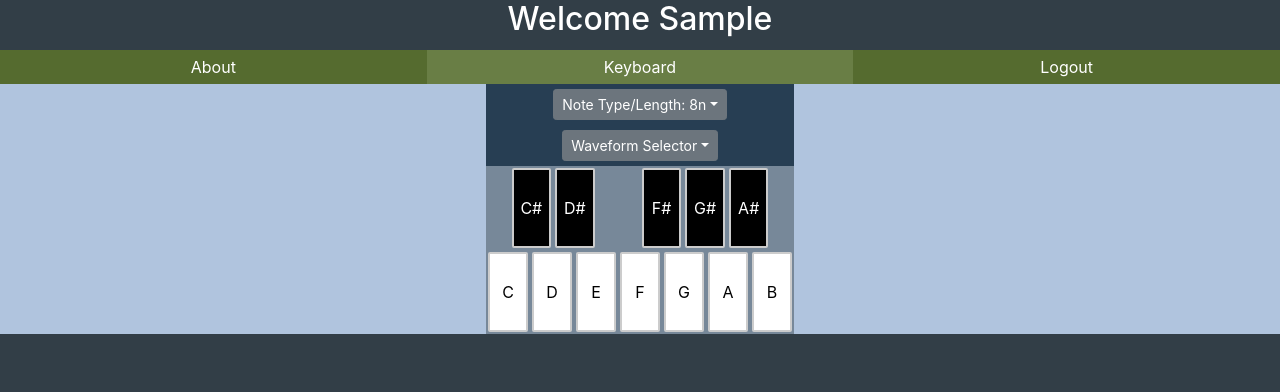
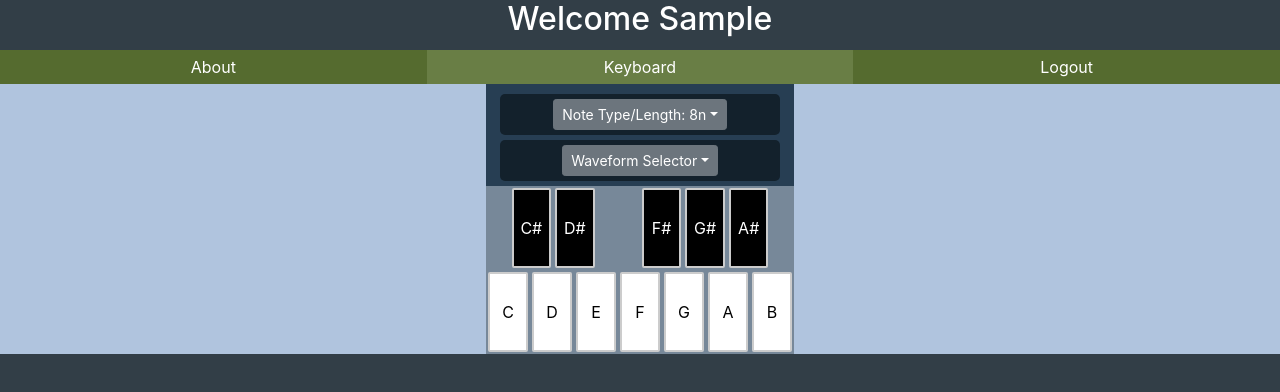
Before and after one commit to MichaelAZimmerman/synthesizer, a React (Create React App) app: page /login in a window 1280 px wide. Both pictures are taken after typing "Sample", "Sample123" into the empty fields and a click on the button "Login". Shown: the top 392 px of the page. Built offline with nearby package versions, Linux system fonts and the light colour scheme.

Commit message:
adds more styling to keyboard dropdowns

```diff
--- a/src/App.css
+++ b/src/App.css
@@ -9,8 +9,12 @@ header {
   display: flex;
   align-items: center;
   justify-content: center;
-  width: 308px;
+  border-radius: 5px;
+  width: 280px;
+  margin: auto;
+  margin-top: 5px;
   padding: 5px;
+  background-color: rgb(19, 33, 44);
 }
 
 .link {
@@ -44,6 +48,7 @@ header {
   display: flex;
   flex-direction: column;
   background-color: rgb(39, 62, 83);
+  padding: 5px;
   margin: auto;
 }
 .note-container {
```
